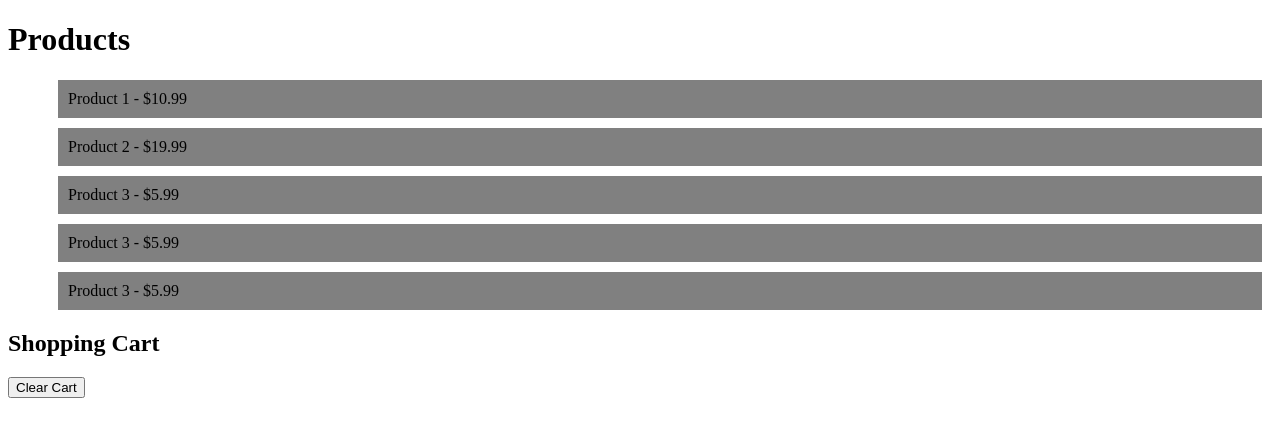
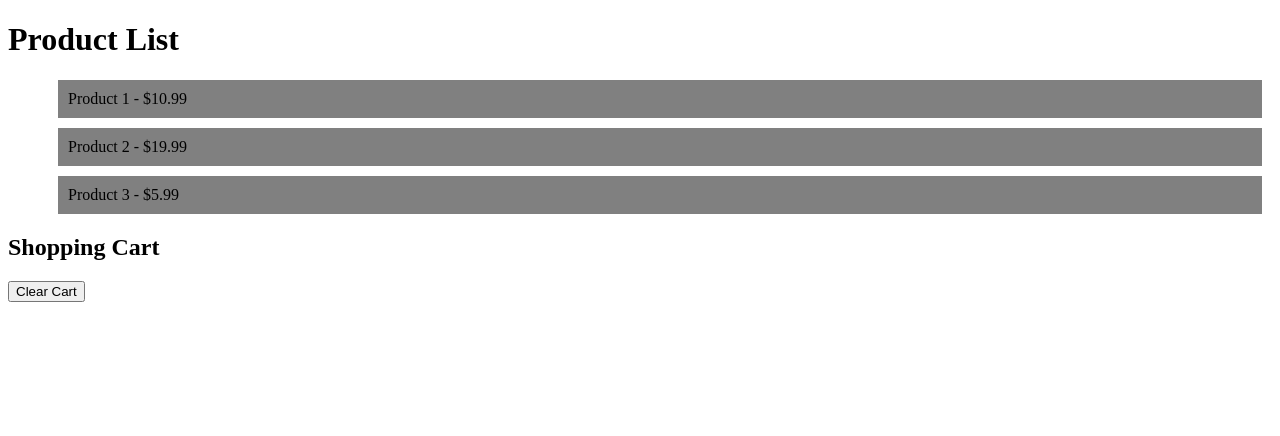
Before and after one commit to acciojob/shopping-cart-sessions-anitha-anii, a website: page main.html in a window 1280 px wide. Drawn offline with Linux system fonts and the light colour scheme.

Commit message:
created a submission

```diff
--- a/main.html
+++ b/main.html
@@ -6,20 +6,19 @@
   </head>
 
   <body>
-   <h1>Products</h1>
+    <h1>Product List</h1>
 
   <ul id="product-list">
     <li data-id="1" data-name="Product 1" data-price="10.99">Product 1 - $10.99</li>
     <li data-id="2" data-name="Product 2" data-price="19.99">Product 2 - $19.99</li>
     <li data-id="3" data-name="Product 3" data-price="5.99">Product 3 - $5.99</li>
-	  <li data-id="4" data-name="Product 4" data-price="5.99">Product 3 - $5.99</li>
-	  <li data-id="5" data-name="Product 5" data-price="5.99">Product 3 - $5.99</li>
   </ul>
 
   <h2>Shopping Cart</h2>
 
   <ul id="cart-list"></ul>
-	  <button id="clear-cart-btn">Clear Cart</button>
+
+  <button id="clear-cart-btn">Clear Cart</button>
     <script type="text/javascript" src="./script.js"></script>
   </body>
 </html>
--- a/script.js
+++ b/script.js
@@ -1,5 +1,4 @@
-// Function to add a product to the cart
-    function addToCart(event) {
+  function addToCart(event) {
       const product = event.currentTarget;
       const productId = product.dataset.id;
       const productName = product.dataset.name;
@@ -33,10 +32,12 @@
       sessionStorage.setItem('cart', JSON.stringify(cart));
     }
 
-function clearCart() {
+    // Function to clear the cart
+    function clearCart() {
       sessionStorage.removeItem('cart');
       displayCartItems();
     }
+
     // Function to display the cart items
     function displayCartItems() {
       const cartItems = document.getElementById('cart-list');
@@ -57,7 +58,9 @@ function clearCart() {
     for (let i = 0; i < productItems.length; i++) {
       productItems[i].addEventListener('click', addToCart);
     }
-const clearCartBtn = document.getElementById('clear-cart-btn');
+
+    // Add event listener to clear cart button
+    const clearCartBtn = document.getElementById('clear-cart-btn');
     clearCartBtn.addEventListener('click', clearCart);
 
     // Display the cart items on page load
```
